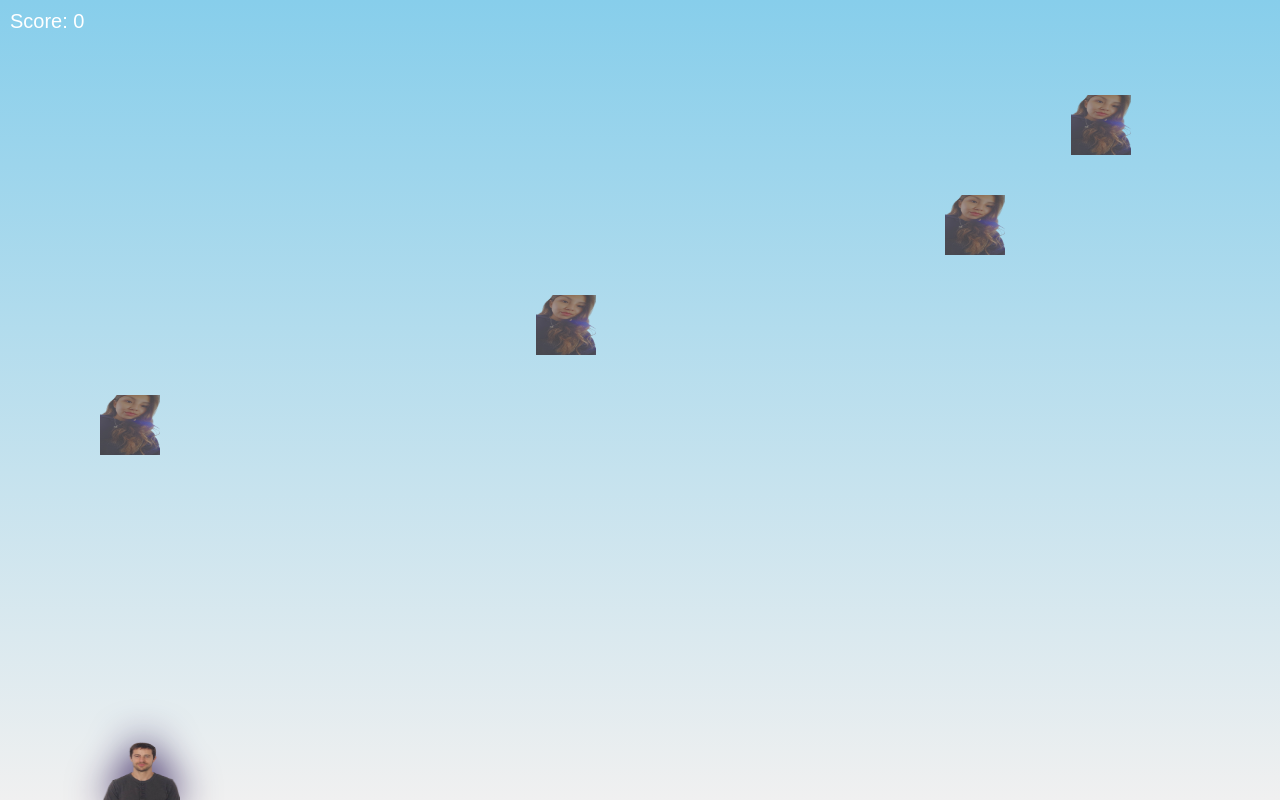
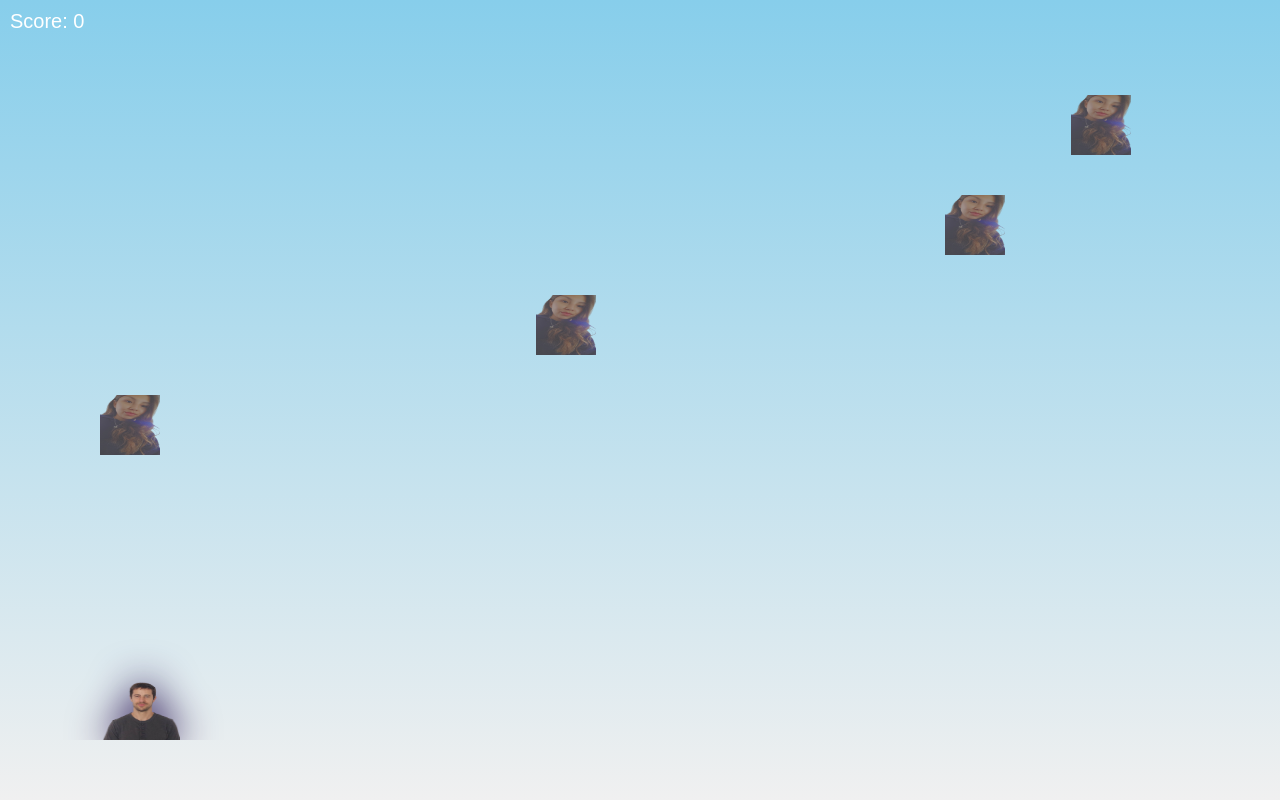
Before and after one commit to katherincmdiz/juego-cumplea-os, a React app: page /juego in a window 1280 px wide. Built offline with nearby package versions, Linux system fonts and the light colour scheme; the HTML template or start-up script is replaced by a standard one.

Commit message:
guardando cambios

```diff
--- a/src/assets/components/Footer/Footer.module.css
+++ b/src/assets/components/Footer/Footer.module.css
@@ -10,12 +10,6 @@
     z-index: 10; /* Para asegurarse de que esté sobre el contenido */
   }
 
-  /* Media query para mostrar footer solo en dispositivos móviles */
-  @media (min-width: 768px) {
-    .footer {
-      display: none;
-  }
-
   button {
     border: none;
     border-radius: 50px;
@@ -26,4 +20,10 @@
     width: 30px;
     height: 30px;
   }
+
+  /* Media query para mostrar footer solo en dispositivos móviles */
+  @media (min-width: 768px) {
+    .footer {
+      display: none;
+  }
 }
--- a/src/assets/pages/Game/Game.module.css
+++ b/src/assets/pages/Game/Game.module.css
@@ -1,8 +1,8 @@
 .container {
   position: relative;
   width: 100%;
- height: 100vh;
- /*height: calc(100vh - 60px);*/     /* Ajusta 60px al tamaño del footer */
+  /* height: 100vh;*/
+ height: calc(100vh - 60px);    /* Ajusta 60px al tamaño del footer */
   overflow: hidden;
   box-sizing: border-box;
 }
@@ -26,6 +26,6 @@
 
 @media (max-width: 768px) {
   .container {
-    height: calc(100vh - 60px); /* Ajusta 60px al tamaño del footer */
+    height: calc(100vh - 60px); /*Ajusta 60px al tamaño del footer */
   }
 }
```
